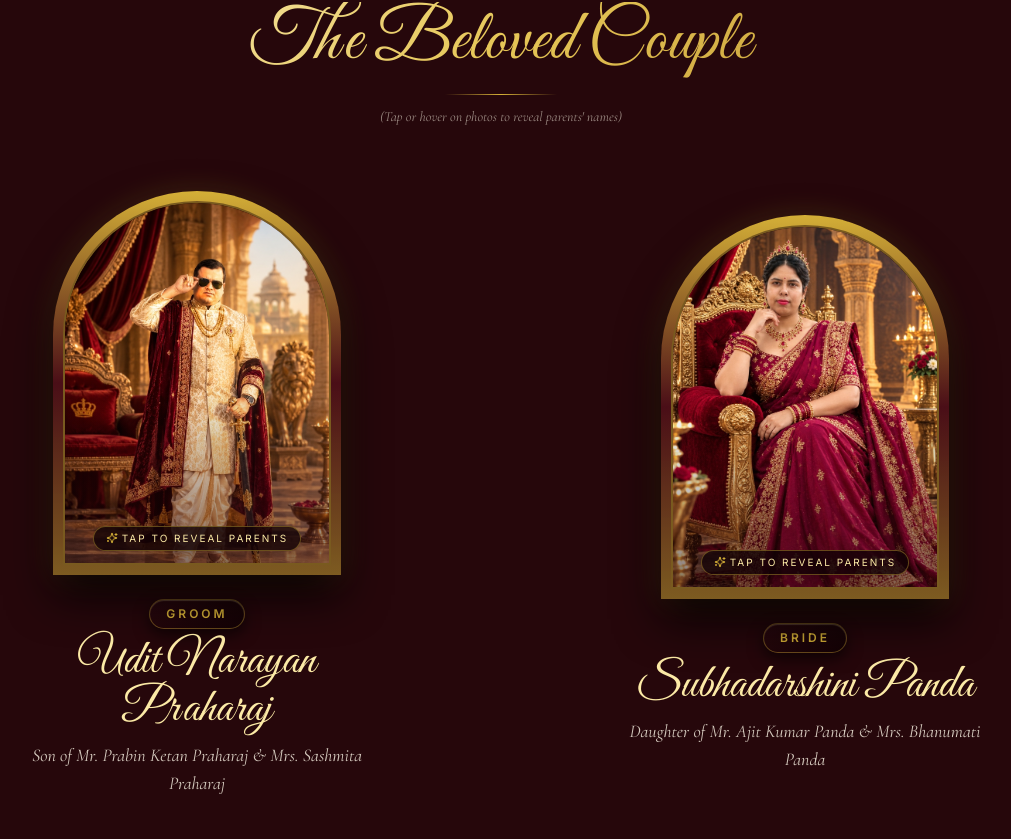
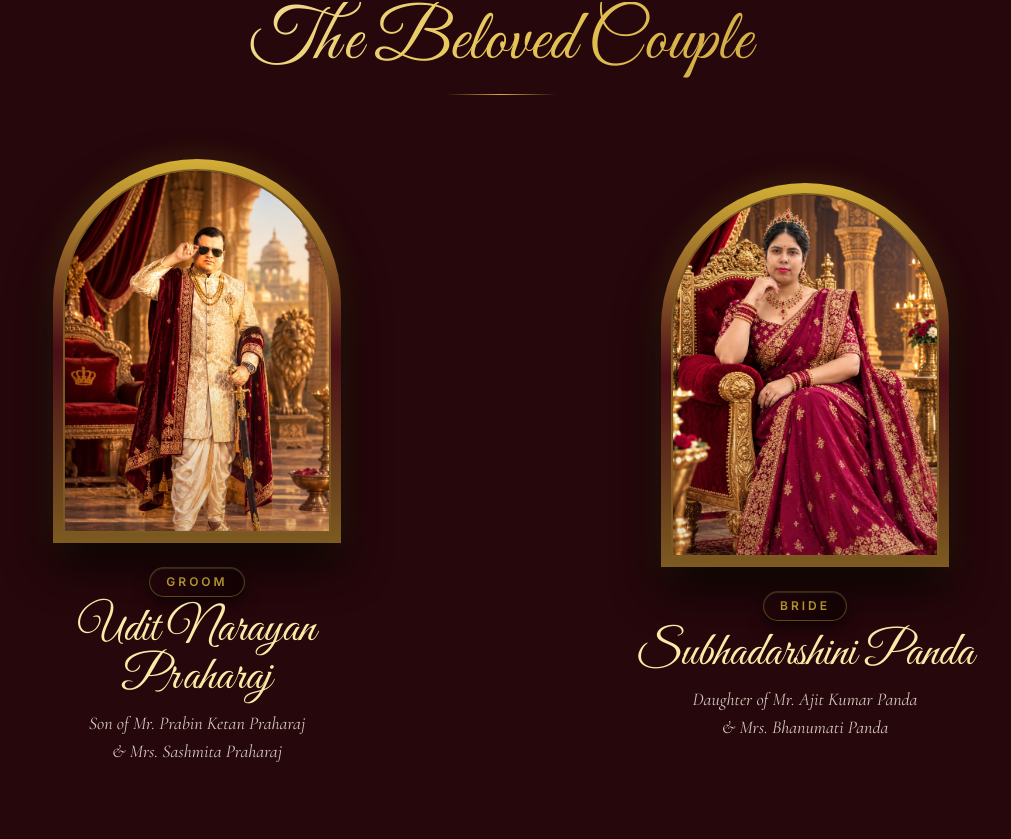
Before and after one commit to ShanksTechpy/invitation, a React (Vite) app: page / in a window 1280 px wide. Shown: the part 2381-3220 px from the top of the page, without its empty margins (139-1150 px from the left). Built offline with nearby package versions, Linux system fonts and the light colour scheme; a web font is replaced by a local one.

Commit message:
Remove Tap to Reveal Parents badge overlay from photo frames

```diff
--- a/src/components/CoupleReveal.tsx
+++ b/src/components/CoupleReveal.tsx
@@ -1,6 +1,6 @@
 import React, { useState } from 'react';
 import { motion } from 'framer-motion';
-import { Sparkles, Heart } from 'lucide-react';
+import { Heart } from 'lucide-react';
 
 export const CoupleReveal: React.FC = () => {
   const [groomHovered, setGroomHovered] = useState(false);
@@ -20,9 +20,6 @@ export const CoupleReveal: React.FC = () => {
             The Beloved Couple
           </h2>
           <div className="w-28 h-[1px] bg-gradient-to-r from-transparent via-[#D4AF37] to-transparent mx-auto" />
-          <p className="font-serif-cormorant text-xs sm:text-sm text-[#E8DFD1]/60 italic">
-            (Tap or hover on photos to reveal parents' names)
-          </p>
         </div>
 
         {/* Groom & Bride Grid */}
@@ -47,12 +44,7 @@ export const CoupleReveal: React.FC = () => {
                   alt="Udit Narayan Praharaj - Groom"
                   className="w-full h-full object-cover object-top filter contrast-105"
                 />
-                <div className="absolute inset-0 bg-gradient-to-t from-[#1F0408]/90 via-transparent to-transparent opacity-60" />
-                <div className="absolute bottom-3 left-0 right-0 text-center px-2">
-                  <span className="font-sans-inter text-[10px] uppercase tracking-[0.2em] text-[#FCEAA6] bg-[#120205]/80 px-3 py-1 rounded-full border border-[#D4AF37]/40 shadow-md inline-flex items-center gap-1">
-                    <Sparkles className="w-3 h-3 text-[#D4AF37]" /> Tap to Reveal Parents
-                  </span>
-                </div>
+                <div className="absolute inset-0 bg-gradient-to-t from-[#1F0408]/40 via-transparent to-transparent opacity-40" />
               </div>
 
               {/* Back Side - Parents Name Reveal */}
@@ -83,13 +75,7 @@ export const CoupleReveal: React.FC = () => {
                 Udit Narayan Praharaj
               </h3>
               <p className="font-serif-cormorant text-base sm:text-lg text-[#E8DFD1]/90 italic leading-relaxed">
-                {groomHovered ? (
-                  <span className="text-[#FCEAA6] font-medium animate-fade-in">
-                    Son of Mr. Prabin Ketan Praharaj & Mrs. Sashmita Praharaj
-                  </span>
-                ) : (
-                  <span>Son of Mr. Prabin Ketan Praharaj & Mrs. Sashmita Praharaj</span>
-                )}
+                Son of Mr. Prabin Ketan Praharaj<br />& Mrs. Sashmita Praharaj
               </p>
             </div>
           </div>
@@ -114,12 +100,7 @@ export const CoupleReveal: React.FC = () => {
                   alt="Subhadarshini Panda - Bride"
                   className="w-full h-full object-cover object-top filter contrast-105"
                 />
-                <div className="absolute inset-0 bg-gradient-to-t from-[#1F0408]/90 via-transparent to-transparent opacity-60" />
-                <div className="absolute bottom-3 left-0 right-0 text-center px-2">
-                  <span className="font-sans-inter text-[10px] uppercase tracking-[0.2em] text-[#FCEAA6] bg-[#120205]/80 px-3 py-1 rounded-full border border-[#D4AF37]/40 shadow-md inline-flex items-center gap-1">
-                    <Sparkles className="w-3 h-3 text-[#D4AF37]" /> Tap to Reveal Parents
-                  </span>
-                </div>
+                <div className="absolute inset-0 bg-gradient-to-t from-[#1F0408]/40 via-transparent to-transparent opacity-40" />
               </div>
 
               {/* Back Side - Parents Name Reveal */}
@@ -150,13 +131,7 @@ export const CoupleReveal: React.FC = () => {
                 Subhadarshini Panda
               </h3>
               <p className="font-serif-cormorant text-base sm:text-lg text-[#E8DFD1]/90 italic leading-relaxed">
-                {brideHovered ? (
-                  <span className="text-[#FCEAA6] font-medium animate-fade-in">
-                    Daughter of Mr. Ajit Kumar Panda & Mrs. Bhanumati Panda
-                  </span>
-                ) : (
-                  <span>Daughter of Mr. Ajit Kumar Panda & Mrs. Bhanumati Panda</span>
-                )}
+                Daughter of Mr. Ajit Kumar Panda<br />& Mrs. Bhanumati Panda
               </p>
             </div>
           </div>
```
